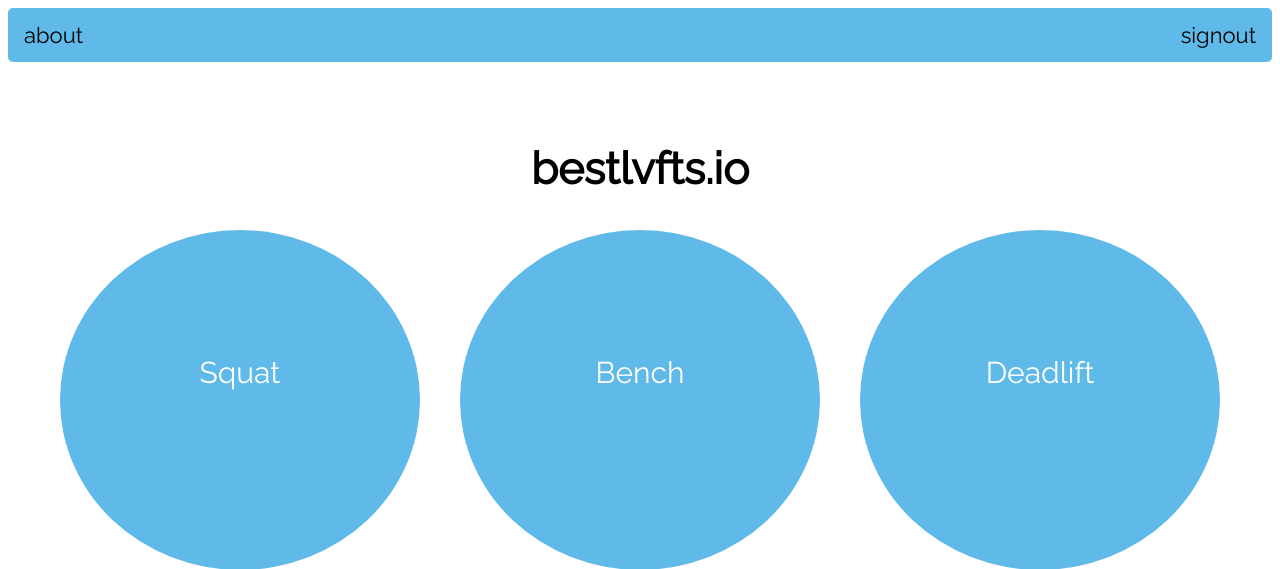
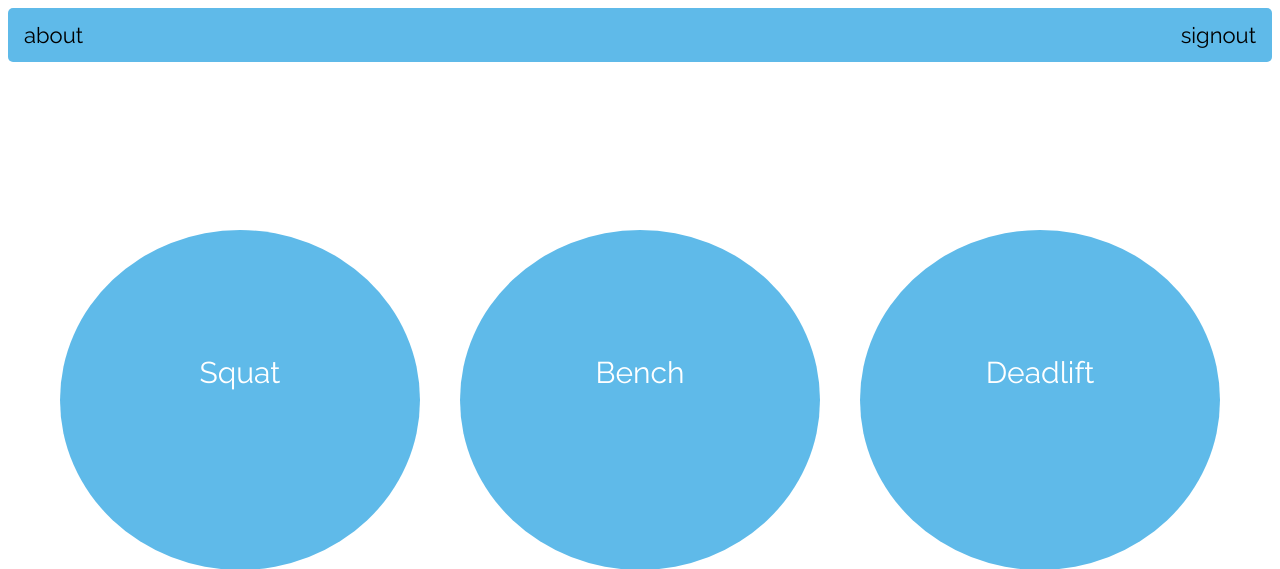
Before and after one commit to zhangjeffer/bestlvfts.io, a Flask app: page /home in a window 1280 px wide. Shown: the top 569 px of the page. Run offline with Flask 2, Linux system fonts and the light colour scheme.

Commit message:
cosmetic

```diff
--- a/templates/home_page.html
+++ b/templates/home_page.html
@@ -16,12 +16,13 @@
       <li><a onclick="about()">about</a></li>
       <li class="liright"><a onclick="signout()">signout</a></li>
     </ul>
-    <br><br><h1 align="center">bestlvfts.io</h1><br><br><br><br><br><br>
+    <div>
     <div class="sbd_div">
       <a href="squat" class="sbd_button"><div><br><br><br>Squat</div></a>
       <a href="bench" class="sbd_button"><div><br><br><br>Bench</div></a>
       <a href="deadlift" class="sbd_button"><div><br><br><br>Deadlift</div></a>
     </div>
+  </div>
   </body>
   <script>
     function signout() {
--- a/templates/login.html
+++ b/templates/login.html
@@ -11,18 +11,16 @@
     </style>
     <title>bestlvfts.io</title>
   </head>
-
   <body>
-    <br><br><br><br><br><br><br><br>
-    <div><h1 align="center">welcome to bestlvfts.io</h1></div>
     <div class="login_div" id="login_div">
         <form id="login_form">
+            <h1>welcome to bestlvfts.io</h1>
             <input type="text" id="login" placeholder="login">
             <input type="password" id="password" placeholder="password">
             <input type="button" onclick="log_in()" value="Log In">
             <input type="button" onclick="pass_word()" value="Register"><br>
         </form><br>
-    </div>
+  </div>
   </body>
   <script>
       function log_in() {
--- a/templates/register.html
+++ b/templates/register.html
@@ -16,10 +16,9 @@
     <ul>
       <li><a href="/">back</a></li>
     </ul>
-    <br><br><br><br><br><br>
-    <h1 align="center">register for bestlvfts.io</h1>
     <div class="login_div" id="login_div">
         <form id="login_form">
+          <h1 align="center">register for bestlvfts.io</h1>
             <input type="text" id="login" placeholder="login">
             <input type="password" id="password" placeholder="password">
             <input type="password" id="password_confirm" placeholder="confirm password">
```
Also changed, not shown: static/css/main.css (+8 -4 lines).
